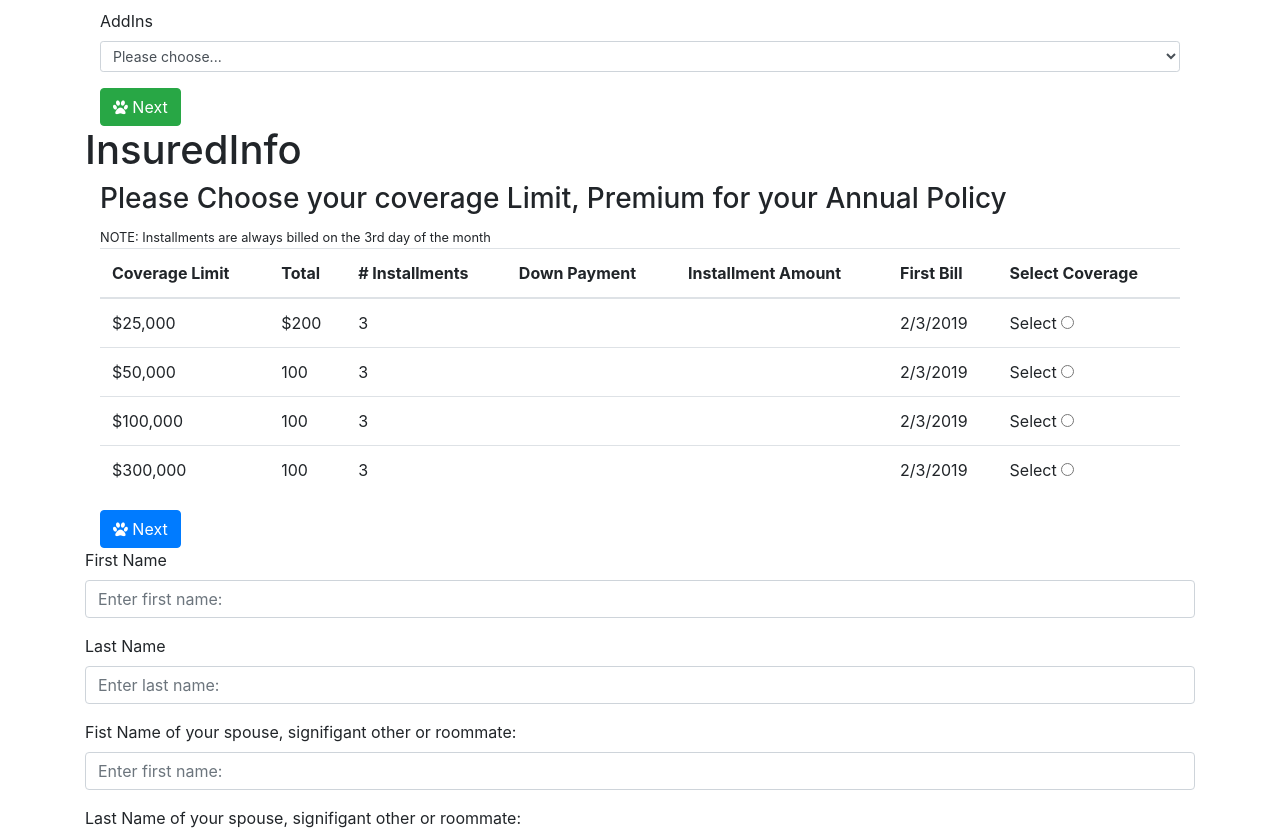
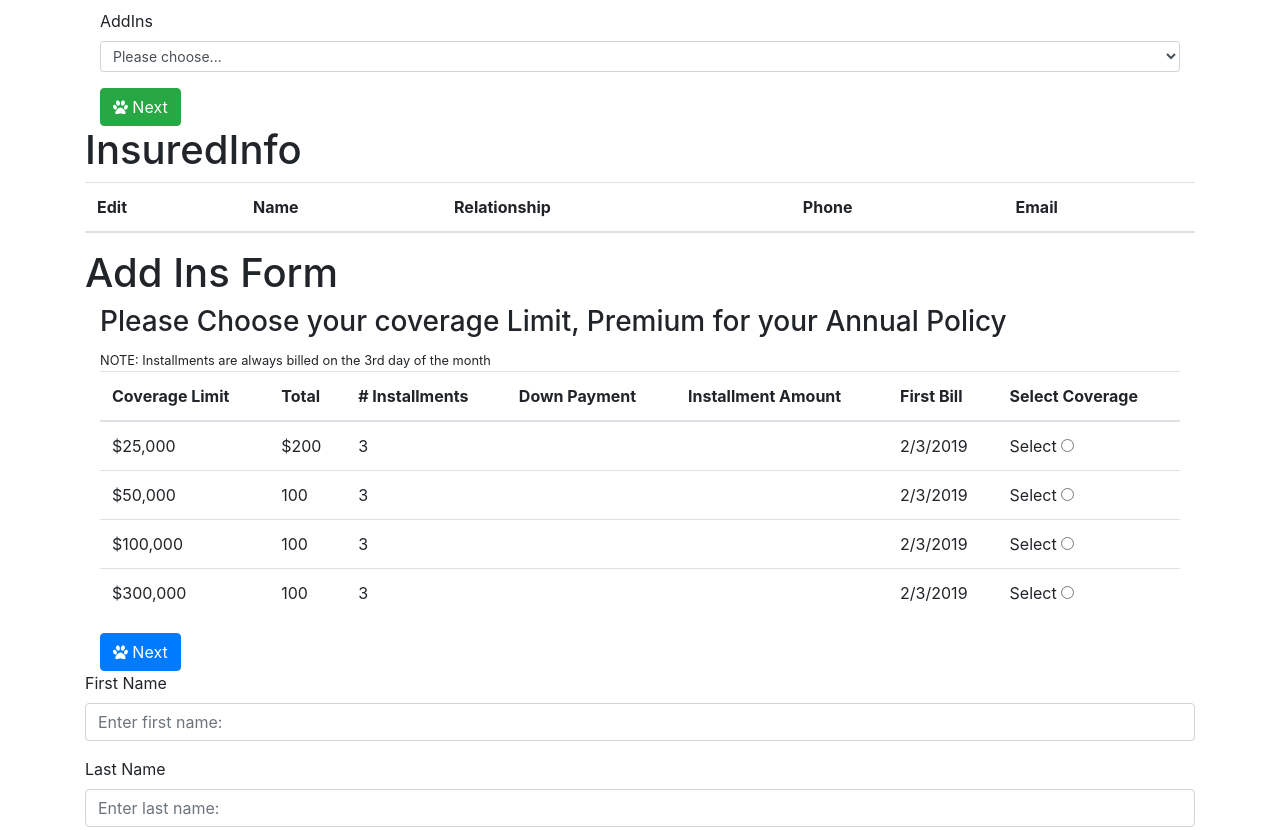
Before and after one commit to jmanock/fin-dog-bite, a React (Create React App) app: page /Quote in a window 1280 px wide. Shown: the part 2320-3150 px from the top of the page. Built offline with nearby package versions, Linux system fonts and the light colour scheme.

Commit message:
think im on the right track

```diff
--- /dev/null
+++ b/src/Components/AddInsForm.jsx
@@ -0,0 +1,14 @@
+import React,{Component} from 'react';
+
+class AddInsForm extends Component{
+  componentWillReceiveProps(nextProps){
+    console.log(nextProps);
+  }
+  render(){
+    return(
+      <h1>Add Ins Form</h1>
+    )
+  }
+}
+
+export default AddInsForm;
--- a/src/Components/Holder.jsx
+++ b/src/Components/Holder.jsx
@@ -17,6 +17,7 @@ class Holder extends Component{
     isOpen:true,
     idCount:3,
     selectedDog:null,
+    selectedAddIns:null,
     addIns:addIns,
     rates:{
       id:'',total:'',coverage:'',insAmount:'',down:''
@@ -24,6 +25,7 @@ class Holder extends Component{
   };
 
   handleEditOpenDog = updatedDog =>{
+    console.log(updatedDog,'updateDog');
     this.setState({
       dogs:this.state.dogs.map(dog => {
         if(dog.id === updatedDog.id){
@@ -36,8 +38,12 @@ class Holder extends Component{
     });
   }
 
+  handleEditAddIns = updatedIns =>{
+    console.log(updatedIns);
+  }
+
   handleEditDog = dogToUpdate => () =>{
-    console.log(dogToUpdate);
+    console.log('This is the edit button');
     this.setState({
       selectedDog:dogToUpdate,
       isOpend:true
@@ -89,7 +95,9 @@ class Holder extends Component{
     })
   }
   handleEditIns = addIns => () =>{
-    console.log(addIns);
+    this.setState({
+      selectedAddIns:addIns
+    })
   }
 
   render(){
--- a/src/Components/InsuredInfo.jsx
+++ b/src/Components/InsuredInfo.jsx
@@ -1,22 +1,36 @@
 import React,{Component} from 'react';
 import Button from './FormComponents/Button';
+import Input from './FormComponents/Input';
+import AddInsForm from './AddInsForm';
 
 class InsuredInfo extends Component{
-  edit(e){
-    console.log(e)
-  }
+
   render(){
     const knew = this.props.state.addIns.map((x) =>{
       let nums = x.id +1;
-      return <div key={x.id}>
-        <Button action={this.props.Edit(x)} type={'btn btn-success'} className={'fa fa-pencil'} title={nums+' Edit'} />
-      </div>
+      return <tr key={x.id}>
+        <td>{nums} <Button action={this.props.Edit(x)} type={'btn btn-success'} className={'fa fa-pencil'} title={'Edit'}></Button></td>
+      </tr>
     })
 
     return(
       <div>
         <h1>InsuredInfo</h1>
-        {knew}
+        <table className='table'>
+          <thead>
+            <tr>
+              <th scope='col'>Edit</th>
+              <th scope='col'>Name</th>
+              <th scope='col'>Relationship</th>
+              <th scope='col'>Phone</th>
+              <th scope='col'>Email</th>
+            </tr>
+          </thead>
+          <tbody>
+            {knew}
+          </tbody>
+        </table>
+        <AddInsForm />
       </div>
 
     )
```
